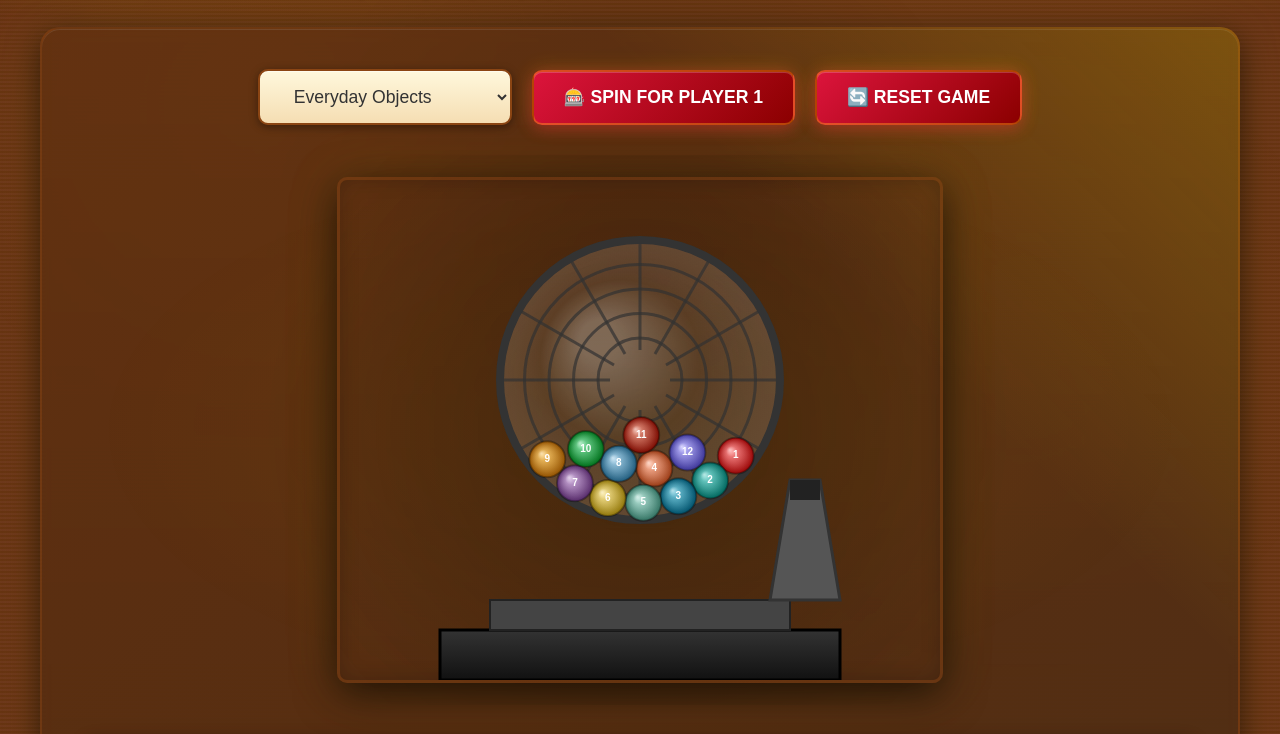
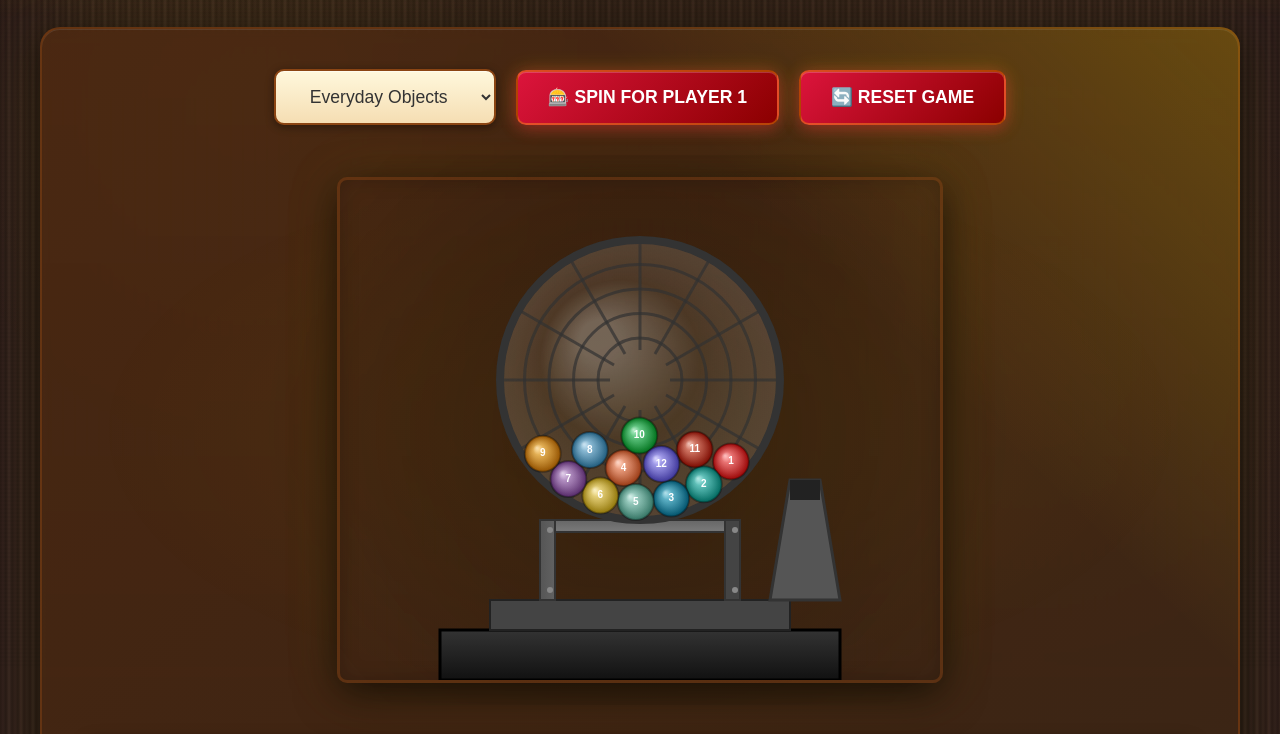
Before and after one commit to charlijj/bingo-painting, a plain HTML site: page index.html in a window 1280 px wide. Shown: the part 132-866 px from the top of the page. Drawn offline with Linux system fonts and the light colour scheme.

Commit message:
improvments added

```diff
--- a/index.html
+++ b/index.html
@@ -9,14 +9,22 @@
         body {
             font-family: 'Segoe UI', Tahoma, Geneva, Verdana, sans-serif;
             background:
-                linear-gradient(rgba(0,0,0,0.3), rgba(0,0,0,0.3)),
+                linear-gradient(rgba(0,0,0,0.4), rgba(0,0,0,0.4)),
+                repeating-linear-gradient(
+                    90deg,
+                    #3E2723 0px,
+                    #4E342E 3px,
+                    #3E2723 6px,
+                    #5D4037 9px,
+                    #3E2723 12px
+                ),
                 repeating-linear-gradient(
                     0deg,
-                    #8B4513 0px,
-                    #A0522D 2px,
-                    #8B4513 4px
+                    transparent 0px,
+                    rgba(0,0,0,0.1) 100px,
+                    transparent 200px
                 ),
-                linear-gradient(180deg, #2C1810 0%, #4A2C1A 50%, #2C1810 100%);
+                linear-gradient(180deg, #3E2723 0%, #4E342E 30%, #5D4037 50%, #4E342E 70%, #3E2723 100%);
             min-height: 100vh;
             display: flex;
             flex-direction: column;
@@ -50,7 +58,14 @@
             background:
                 radial-gradient(circle at 20% 30%, rgba(255,215,0,0.03) 0%, transparent 30%),
                 radial-gradient(circle at 80% 60%, rgba(255,215,0,0.03) 0%, transparent 30%),
-                radial-gradient(circle at 50% 50%, rgba(0,0,0,0.2) 0%, transparent 50%);
+                radial-gradient(circle at 50% 50%, rgba(0,0,0,0.2) 0%, transparent 50%),
+                repeating-linear-gradient(
+                    0deg,
+                    transparent,
+                    transparent 2px,
+                    rgba(0,0,0,0.03) 2px,
+                    rgba(0,0,0,0.03) 4px
+                );
             pointer-events: none;
         }
         .header {
@@ -279,10 +294,6 @@
         <div class="controls">
             <select id="categorySelect">
                 <option value="objects">Everyday Objects</option>
-                <option value="animals">Animals</option>
-                <option value="fantasy">Fantasy Creatures</option>
-                <option value="emotions">Emotions & Concepts</option>
-                <option value="places">Places & Scenes</option>
             </select>
             <button id="spinBtn" onclick="spin()">🎰 Spin for Player 1</button>
             <button id="resetBtn" onclick="window.location.reload()">🔄 Reset Game</button>
@@ -312,17 +323,14 @@
             <p>1️⃣ Each player spins for their painting prompt<br>
             2️⃣ Start the 30-minute timer and paint your subject<br>
             3️⃣ When time's up, SWITCH canvases!<br>
-            4️⃣ Finish each other's paintings without revealing what it is</p>
+            4️⃣ Finish each other's paintings without revealing what it is<br>
+            5️⃣ Paint for another 30 minutes after swapping</p>
         </div>
     </div>
 
     <script>
         const prompts = {
-            objects: ['Coffee Mug', 'Vintage Camera', 'Umbrella', 'Old Book', 'Bicycle', 'Sunglasses', 'Clock', 'Telescope', 'Guitar', 'Teapot', 'Lighthouse', 'Hourglass'],
-            animals: ['Elephant', 'Peacock', 'Octopus', 'Fox', 'Owl', 'Dolphin', 'Butterfly', 'Tiger', 'Penguin', 'Giraffe', 'Flamingo', 'Seahorse'],
-            fantasy: ['Dragon', 'Phoenix', 'Mermaid', 'Unicorn', 'Griffin', 'Fairy', 'Centaur', 'Pegasus', 'Yeti', 'Sphinx', 'Kraken', 'Basilisk'],
-            emotions: ['Joy', 'Serenity', 'Chaos', 'Nostalgia', 'Wonder', 'Melancholy', 'Courage', 'Mystery', 'Freedom', 'Hope', 'Solitude', 'Harmony'],
-            places: ['Moonlit Beach', 'Mountain Peak', 'City Skyline', 'Forest Path', 'Desert Oasis', 'Underwater Cave', 'Space Station', 'Garden Maze', 'Ancient Ruins', 'Foggy Harbor', 'Volcano', 'Northern Lights']
+            objects: ['shrek', 'lighthouse in a desert', 'crab man', '67 vs 89', 'tropical beach', 'solar system', 'any fruit', 'a person on a mountain', 'sasquatch',  'snail carrying a city on its shell', 'anything held up by balloon', 'desolate subway station', 'your favorite batman'],
         };
 
         const canvas = document.getElementById('bingoCanvas');
@@ -345,8 +353,8 @@
         const CAGE_CENTER_X = 300;
         const CAGE_CENTER_Y = 200;
         const CAGE_RADIUS = 140;
-        const SPIN_FORCE = 0.8;
-        const SPIN_SPEED = 0.025;
+        const SPIN_FORCE = 0.5;
+        const SPIN_SPEED = 0.005;
 
         class Ball {
             constructor(x, y, color, label) {
@@ -382,7 +390,7 @@
                     this.vy += Math.cos(targetAngle) * 4;
                 } else {
                     // Normal gravity when not spinning
-                    this.vy += GRAVITY;
+                    this.vy += GRAVITY * 0.75; // Increased gravity to ensure balls fall
                 }
 
                 this.vx *= FRICTION;
@@ -397,8 +405,8 @@
                         Math.pow(this.x - CAGE_CENTER_X, 2) +
                         Math.pow(this.y - CAGE_CENTER_Y, 2)
                     );
-                    // Check if ball is at the bottom center (hole position)
-                    if (distToCenter < this.radius + 5 && this.y >= CAGE_CENTER_Y - 10) {
+                    // Expanded detection area for the hole
+                    if (distToCenter < 25 && this.y >= CAGE_CENTER_Y - 10) {
                         selectedBall = this;
                         return; // Stop updating this ball
                     }
@@ -544,6 +552,45 @@
             ctx.lineWidth = 2;
             ctx.strokeRect(150, 420, 300, 30);
 
+            // Support arm from base to cage (left side)
+            const armGradient = ctx.createLinearGradient(200, 340, 240, 340);
+            armGradient.addColorStop(0, '#555');
+            armGradient.addColorStop(0.5, '#666');
+            armGradient.addColorStop(1, '#444');
+            ctx.fillStyle = armGradient;
+            ctx.fillRect(200, 340, 15, 80);
+            ctx.strokeStyle = '#333';
+            ctx.lineWidth = 2;
+            ctx.strokeRect(200, 340, 15, 80);
+
+            // Support arm from base to cage (right side)
+            ctx.fillStyle = armGradient;
+            ctx.fillRect(385, 340, 15, 80);
+            ctx.strokeStyle = '#333';
+            ctx.strokeRect(385, 340, 15, 80);
+
+            // Horizontal support bar connecting to cage bottom
+            const horizontalArmGradient = ctx.createLinearGradient(0, 340, 0, 360);
+            horizontalArmGradient.addColorStop(0, '#666');
+            horizontalArmGradient.addColorStop(0.5, '#777');
+            horizontalArmGradient.addColorStop(1, '#555');
+            ctx.fillStyle = horizontalArmGradient;
+            ctx.fillRect(215, 340, 170, 12);
+            ctx.strokeStyle = '#333';
+            ctx.lineWidth = 2;
+            ctx.strokeRect(215, 340, 170, 12);
+
+            // Bolts on arms for detail
+            ctx.fillStyle = '#888';
+            [205, 390].forEach(x => {
+                ctx.beginPath();
+                ctx.arc(x + 5, 350, 3, 0, Math.PI * 2);
+                ctx.fill();
+                ctx.beginPath();
+                ctx.arc(x + 5, 410, 3, 0, Math.PI * 2);
+                ctx.fill();
+            });
+
             // Cage background
             const cageGradient = ctx.createRadialGradient(CAGE_CENTER_X - 40, CAGE_CENTER_Y - 40, 20, CAGE_CENTER_X, CAGE_CENTER_Y, CAGE_RADIUS);
             cageGradient.addColorStop(0, 'rgba(255,255,255,0.3)');
@@ -658,14 +705,35 @@
 
                 // Give balls a final push as they release
                 balls.forEach(ball => {
-                    ball.vx *= 0.5;
-                    ball.vy *= 0.5;
+                    ball.vx *= 0.3;
+                    ball.vy *= 0.3;
                 });
+
+                // Failsafe: If no ball is selected after 2.5 seconds, force select a random ball
+                const failsafeTimeout = setTimeout(() => {
+                    if (!selectedBall) {
+                        // Find ball closest to center
+                        let closestBall = balls[0];
+                        let minDist = Infinity;
+                        balls.forEach(ball => {
+                            const dist = Math.sqrt(
+                                Math.pow(ball.x - CAGE_CENTER_X, 2) +
+                                Math.pow(ball.y - CAGE_CENTER_Y, 2)
+                            );
+                            if (dist < minDist) {
+                                minDist = dist;
+                                closestBall = ball;
+                            }
+                        });
+                        selectedBall = closestBall;
+                    }
+                }, 2500);
 
                 // Wait for a ball to fall through, then show result
                 const checkBallInterval = setInterval(() => {
                     if (selectedBall) {
                         clearInterval(checkBallInterval);
+                        clearTimeout(failsafeTimeout);
 
                         // Map ball label to prompt
                         const ballIndex = parseInt(selectedBall.label) - 1;
```
